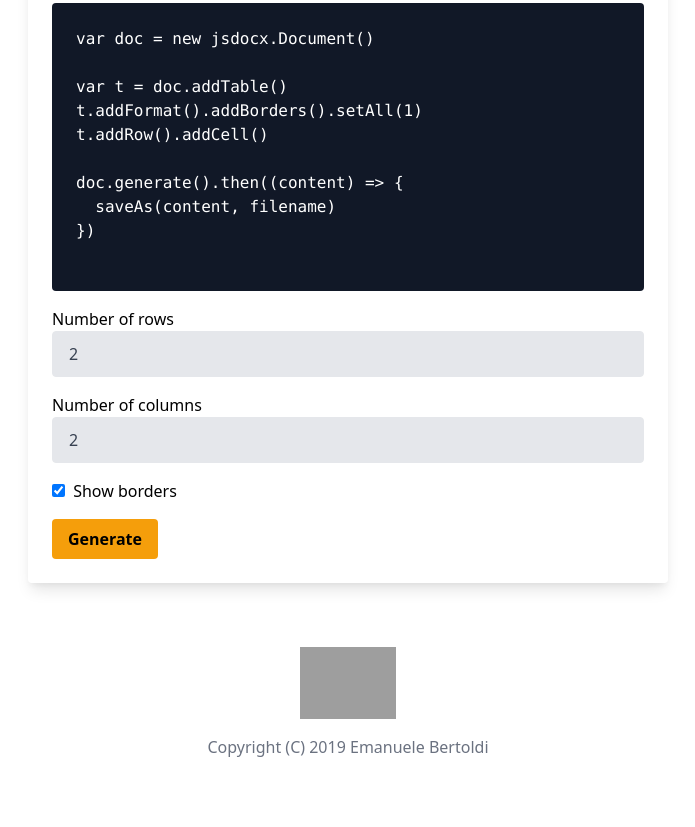
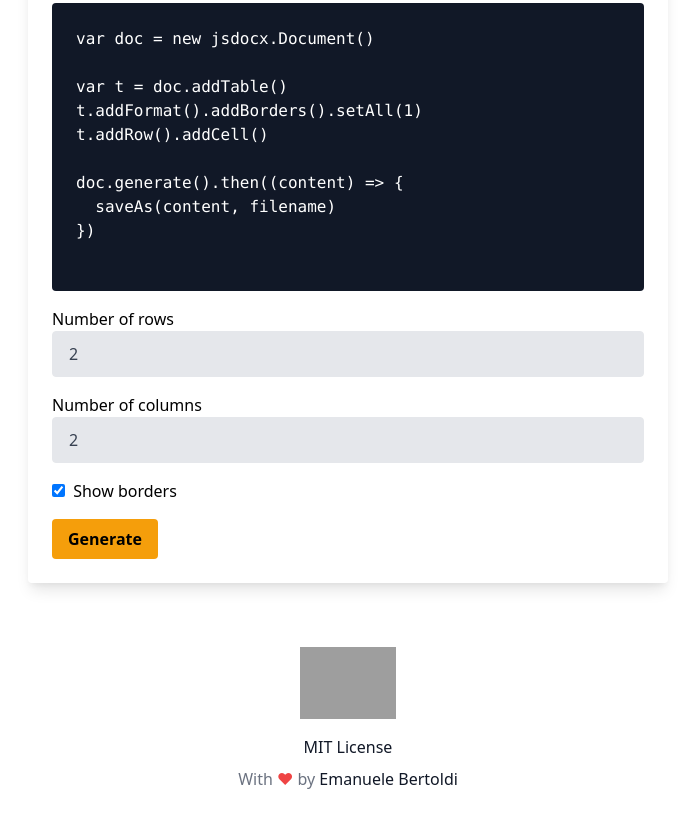
Before and after one commit to zuck/jsdocx, a website built with webpack: page docs/index.html in a window 1280 px wide. Shown: the part 3203-4030 px from the top of the page, without its empty margins (292-987 px from the left). Built offline with nearby package versions, Linux system fonts and the light colour scheme; grey boxes are pictures that could not be loaded.

Commit message:
Update link to demo and fix legal stuff

```diff
--- a/docs/index.html
+++ b/docs/index.html
@@ -187,7 +187,9 @@ doc.generate().then((content) => {
             <img class="inline w-24" src="https://github.githubassets.com/images/modules/logos_page/GitHub-Mark.png" alt="Fork on GitHub"/>
           </a>
           <p class="text-gray-500">
-            Copyright (C) 2019 Emanuele Bertoldi
+            <a class="inline-block mb-2 text-gray-900 hover:text-yellow-600" href="https://raw.githubusercontent.com/zuck/jsdocx/master/LICENSE">MIT License</a>
+            <br/>
+            With <span class="text-red-500">&hearts;</span> by <a class="text-gray-900 hover:text-yellow-600" href="https://zuck.github.io">Emanuele Bertoldi</a>
           </p>
         </div>
       </div>
```
Also changed, not shown: README.md, 1 other file.
